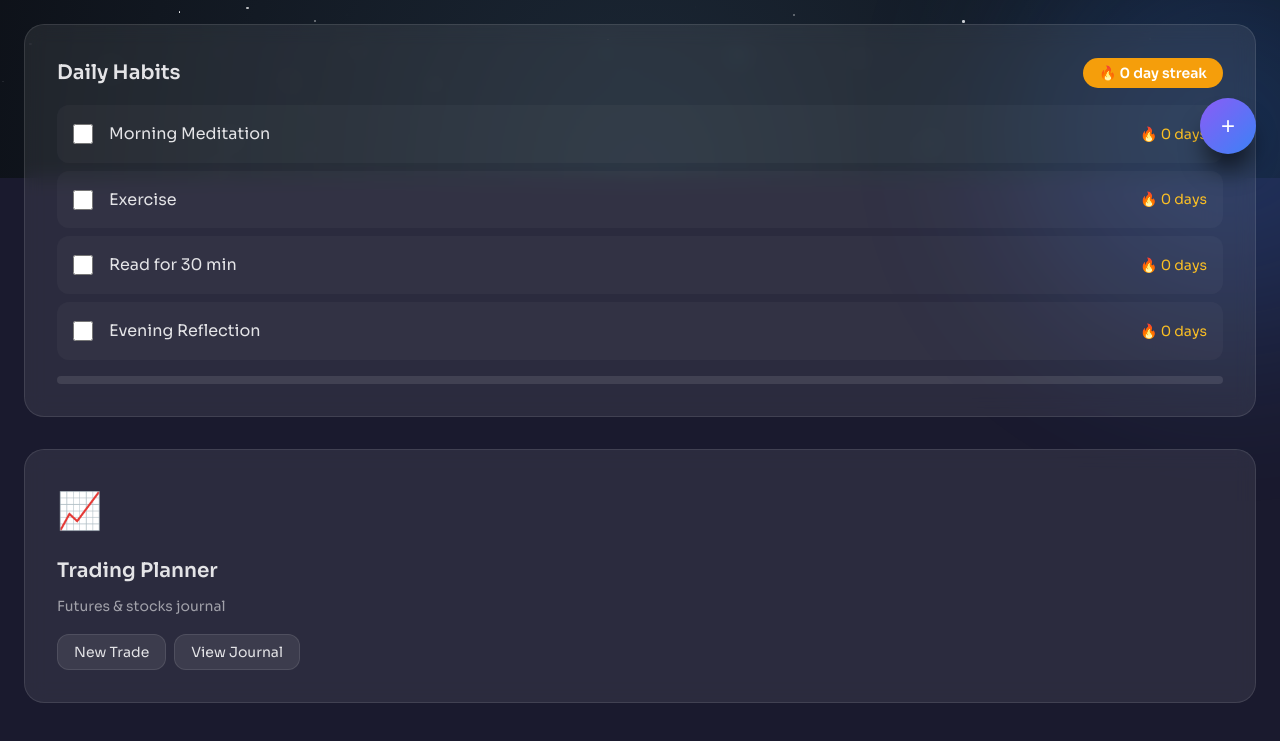
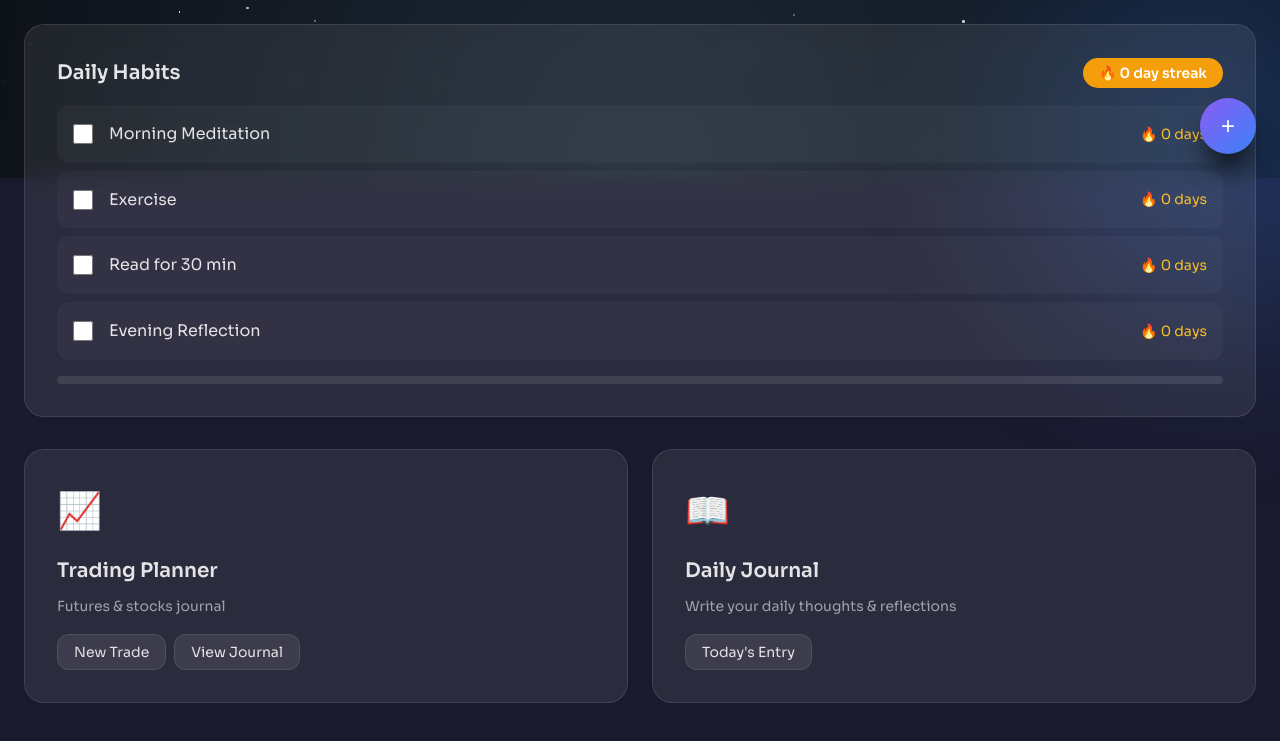
Before and after one commit to prajwalshetty1/myhub, a website: page master-hub/index.html in a window 1280 px wide. Shown: the part 622-1363 px from the top of the page. Drawn offline with Linux system fonts and the light colour scheme.

Commit message:
Add journal route to backend and update hub page with journal card

```diff
--- a/backend/server.js
+++ b/backend/server.js
@@ -43,6 +43,7 @@ app.use(express.urlencoded({ extended: true }));
 // Routes (unauthenticated)
 app.use('/api/trading', require('./routes/trading'));
 app.use('/api/hub', require('./routes/hub'));
+app.use('/api/journal', require('./routes/journal'));
 
 // Health check
 app.get('/api/health', (req, res) => {
--- a/master-hub/index.html
+++ b/master-hub/index.html
@@ -122,6 +122,15 @@
           <button class="btn btn-sm" onclick="event.stopPropagation(); event.preventDefault();">View Journal</button>
         </div>
       </a>
+
+      <a href="./modules/journal/index.html" class="module-card">
+        <div class="module-icon">📖</div>
+        <h3 class="module-title">Daily Journal</h3>
+        <p class="module-description">Write your daily thoughts & reflections</p>
+        <div class="module-actions" onclick="event.stopPropagation();">
+          <button class="btn btn-sm" onclick="event.stopPropagation(); event.preventDefault();">Today's Entry</button>
+        </div>
+      </a>
     </section>
   </div>
 
```
